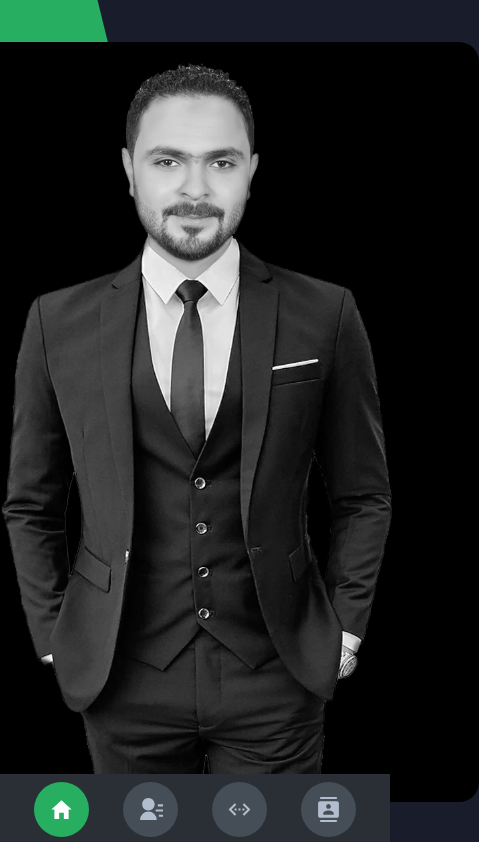
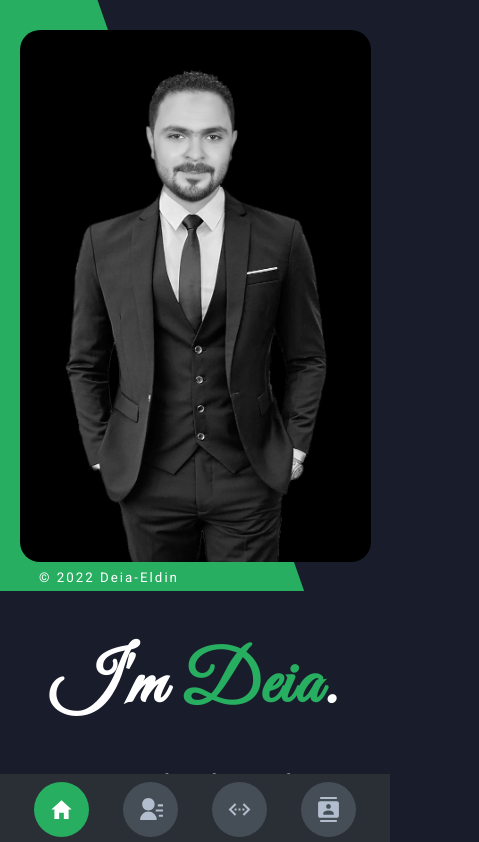
Before and after one commit to DeiaHamad/Project-5-Portfolio-Version-1, a React (Create React App) app: page / in a window 390 px wide. Shown: the top 842 px of the page, 479 px wide, since content can reach past the window. Built offline with nearby package versions, Linux system fonts and the light colour scheme.

Commit message:
deploying my portfolio

```diff
--- a/public/index.html
+++ b/public/index.html
@@ -2,7 +2,7 @@
 <html lang="en">
   <head>
     <meta charset="utf-8" />
-    <link rel="icon" href="./assets/deia/favicon(1).ico" />
+    <link rel="icon" href="%PUBLIC_URL%/assets/deia/favicon(1).ico" />
     <meta name="viewport" content="width=device-width, initial-scale=1" />
     <meta name="description" content="Deia-Eldin Portfolio" />
     <meta name="author" content="Deia ElDin" />
--- a/src/data/myData.js
+++ b/src/data/myData.js
@@ -191,12 +191,12 @@ const myData = {
           {
             lang: "Sass",
             icon: <DiSass className="project-icon" />,
-            codeLines: 1198,
+            codeLines: 1195,
           },
           {
             lang: "React",
             icon: <FaReact className="project-icon" />,
-            codeLines: 1246,
+            codeLines: 1257,
           },
           {
             lang: "Test",
--- a/src/sass/App.css
+++ b/src/sass/App.css
@@ -4,6 +4,8 @@
   display: grid;
   -ms-grid-columns: (1fr)[2];
       grid-template-columns: repeat(2, 1fr);
+  -ms-grid-columns: 60% 40%;
+      grid-template-columns: 60% 40%;
   grid-auto-rows: 100vh;
   padding-left: 0;
 }
@@ -19,6 +21,8 @@
       -ms-flex-pack: center;
           justify-content: center;
   height: 100%;
+  width: 100%;
+  position: relative;
 }
 
 .home .left-home .shape {
@@ -27,7 +31,8 @@
   background-color: var(--color-secondary);
   height: 100%;
   width: 100%;
-  position: relative;
+  position: absolute;
+  z-index: -1;
 }
 
 .home .left-home .img-container {
@@ -40,15 +45,18 @@
   -webkit-box-pack: center;
       -ms-flex-pack: center;
           justify-content: center;
+  -webkit-box-align: end;
+      -ms-flex-align: end;
+          align-items: flex-end;
   background-color: var(--color-black);
-  position: absolute;
   height: 90%;
+  width: 90%;
   border-radius: 20px;
-  padding: 0 70px;
 }
 
 .home .left-home .img-container img {
-  height: 100%;
+  max-height: 95%;
+  max-width: 95%;
   -o-object-fit: cover;
      object-fit: cover;
   -webkit-transition: var(--transition);
@@ -64,7 +72,7 @@
 
 .home .left-home footer {
   position: absolute;
-  left: 5%;
+  left: 10%;
   bottom: 5px;
 }
 
@@ -80,11 +88,14 @@
       -ms-flex-direction: column;
           flex-direction: column;
   margin: auto 0;
+  text-align: center;
+  width: 100%;
 }
 
 .home .right-home h1,
 .home .right-home h3 {
   text-align: center;
+  width: 100%;
 }
 
 .home .right-home h1 span {
@@ -898,6 +909,27 @@
   }
 }
 
+@media all and (max-width: 1200px) and (min-height: 1000px) and (max-height: 1400px) {
+  .home {
+    display: -ms-grid;
+    display: grid;
+    -ms-grid-columns: 1fr !important;
+        grid-template-columns: 1fr !important;
+    -ms-grid-rows: max-content auto !important;
+        grid-template-rows: -webkit-max-content auto !important;
+        grid-template-rows: max-content auto !important;
+    gap: 50px;
+    width: 100vw !important;
+    margin-bottom: 20px;
+  }
+  .home .left-home {
+    width: 85%;
+  }
+  .home .right-home {
+    padding: 0 100px;
+  }
+}
+
 @media all and (max-width: 1150px) {
   section {
     width: 88vw !important;
@@ -916,12 +948,6 @@
 @media all and (max-width: 1070px) {
   section {
     width: 87vw !important;
-  }
-  .home {
-    display: -ms-grid;
-    display: grid;
-    -ms-grid-columns: 500px auto !important;
-        grid-template-columns: 500px auto !important;
   }
   .about-me .skills,
   .about-me .work-experience {
@@ -1014,9 +1040,6 @@
 }
 
 @media all and (max-width: 960px) {
-  .home {
-    gap: 0;
-  }
   .home .right-home h1 {
     font-size: 4.5rem !important;
   }
@@ -1026,12 +1049,6 @@
 }
 
 @media all and (max-width: 935px) {
-  .home {
-    display: -ms-grid;
-    display: grid;
-    -ms-grid-columns: 480px auto !important;
-        grid-template-columns: 480px auto !important;
-  }
   .portfolio .projects .project .top-section {
     width: 325px;
   }
@@ -1040,6 +1057,12 @@
 @media all and (max-width: 900px) {
   section {
     width: 85vw !important;
+  }
+  .home {
+    display: -ms-grid;
+    display: grid;
+    -ms-grid-columns: 68% 32% !important;
+        grid-template-columns: 68% 32% !important;
   }
   .about-me .skills {
     gap: 50px 30px;
@@ -1087,19 +1110,24 @@
   }
 }
 
-@media all and (max-width: 800px) {
+@media all and (max-width: 850px) {
   .home {
     display: -ms-grid;
     display: grid;
-    -ms-grid-columns: 380px auto !important;
-        grid-template-columns: 380px auto !important;
-    gap: 10px;
+    -ms-grid-columns: 1fr !important;
+        grid-template-columns: 1fr !important;
+    -ms-grid-rows: max-content auto !important;
+        grid-template-rows: -webkit-max-content auto !important;
+        grid-template-rows: max-content auto !important;
+    gap: 50px;
+    width: 100vw !important;
+    margin-bottom: 20px;
   }
-  .home .left-home .img-container {
-    padding: 0 20px;
+  .home .left-home {
+    width: 85%;
   }
-  .home .right-home h3 {
-    margin: 30px 0;
+  .home .right-home {
+    padding: 0 100px;
   }
 }
 
@@ -1115,21 +1143,15 @@
     display: grid;
     -ms-grid-columns: 1fr !important;
         grid-template-columns: 1fr !important;
-    -ms-grid-rows: 100vh auto !important;
-        grid-template-rows: 100vh auto !important;
+    -ms-grid-rows: max-content auto !important;
+        grid-template-rows: -webkit-max-content auto !important;
+        grid-template-rows: max-content auto !important;
     gap: 50px;
     width: 100vw !important;
     margin-bottom: 20px;
   }
   .home .left-home {
-    width: 90%;
-  }
-  .home .left-home .img-container {
-    padding: 0 70px;
-  }
-  .home .left-home footer {
-    left: 20%;
-    bottom: -5px;
+    width: 85%;
   }
   .home .right-home {
     padding: 0 100px;
@@ -1163,9 +1185,6 @@
 }
 
 @media all and (max-width: 650px) {
-  .home .right-home p {
-    text-align: center;
-  }
   .about-me .infos {
     display: -webkit-box;
     display: -ms-flexbox;
@@ -1311,6 +1330,13 @@
 }
 
 @media all and (max-width: 400px) {
+  .section-title h2 {
+    font-size: 2.2rem !important;
+  }
+  .section-title h3 {
+    font-size: 0.8rem !important;
+    top: 85% !important;
+  }
   .about-me .skills .lvl-container .percentage-container p {
     width: 20% !important;
   }
@@ -1332,15 +1358,6 @@
 }
 
 @media all and (max-width: 380px) {
-  .section-title h2 {
-    font-size: 2.6rem !important;
-  }
-  .section-title h3 {
-    font-size: 1rem !important;
-  }
-  .home .left-home .img-container {
-    padding: 0 50px;
-  }
   .home .right-home h1 {
     font-size: 4rem !important;
   }
--- a/src/sass/_home.scss
+++ b/src/sass/_home.scss
@@ -2,31 +2,36 @@
 
 .home {
   @include grid(2);
+  grid-template-columns: 60% 40%;
   grid-auto-rows: 100vh;
   padding-left: 0;
 
   .left-home {
     @include flex(row);
     height: 100%;
+    width: 100%;
+    position: relative;
 
     .shape {
       clip-path: polygon(0 0, 25% 0, 78% 100%, 0% 100%);
       background-color: var(--color-secondary);
       height: 100%;
       width: 100%;
-      position: relative;
+      position: absolute;
+      z-index: -1;
     }
 
     .img-container {
       @include flex(row);
+      align-items: flex-end;
       background-color: var(--color-black);
-      position: absolute;
       height: 90%;
+      width: 90%;
       border-radius: 20px;
-      padding: 0 70px;
 
       img {
-        height: 100%;
+        max-height: 95%;
+        max-width: 95%;
         object-fit: cover;
         transition: var(--transition);
         filter: grayscale(100%);
@@ -39,7 +44,7 @@
 
     footer {
       position: absolute;
-      left: 5%;
+      left: 10%;
       bottom: 5px;
     }
   }
@@ -47,10 +52,13 @@
   .right-home {
     @include flex(column);
     margin: auto 0;
+    text-align: center;
+    width: 100%;
 
     h1,
     h3 {
       text-align: center;
+      width: 100%;
     }
 
     h1 {
--- a/src/sass/_media.scss
+++ b/src/sass/_media.scss
@@ -10,6 +10,23 @@
   .portfolio {
     .projects {
       gap: 50px 40px;
+    }
+  }
+}
+
+@media all and (max-width: 1200px) and (min-height: 1000px) and (max-height: 1400px) {
+  .home {
+    display: grid;
+    grid-template-columns: 1fr !important;
+    grid-template-rows: max-content auto !important;
+    gap: 50px;
+    width: 100vw !important;
+    margin-bottom: 20px;
+    .left-home {
+      width: 85%;
+    }
+    .right-home {
+      padding: 0 100px;
     }
   }
 }
@@ -44,10 +61,6 @@
 @media all and (max-width: 1070px) {
   section {
     width: 87vw !important;
-  }
-  .home {
-    display: grid;
-    grid-template-columns: 500px auto !important;
   }
   .about-me {
     .skills,
@@ -136,7 +149,6 @@
 
 @media all and (max-width: 960px) {
   .home {
-    gap: 0;
     .right-home {
       h1 {
         font-size: 4.5rem !important;
@@ -149,10 +161,6 @@
 }
 
 @media all and (max-width: 935px) {
-  .home {
-    display: grid;
-    grid-template-columns: 480px auto !important;
-  }
   .portfolio {
     .projects {
       .project {
@@ -167,6 +175,10 @@
 @media all and (max-width: 900px) {
   section {
     width: 85vw !important;
+  }
+  .home {
+    display: grid;
+    grid-template-columns: 68% 32% !important;
   }
   .about-me {
     .skills {
@@ -220,20 +232,19 @@
   }
 }
 
-@media all and (max-width: 800px) {
+@media all and (max-width: 850px) {
   .home {
     display: grid;
-    grid-template-columns: 380px auto !important;
-    gap: 10px;
+    grid-template-columns: 1fr !important;
+    grid-template-rows: max-content auto !important;
+    gap: 50px;
+    width: 100vw !important;
+    margin-bottom: 20px;
     .left-home {
-      .img-container {
-        padding: 0 20px;
-      }
+      width: 85%;
     }
     .right-home {
-      h3 {
-        margin: 30px 0;
-      }
+      padding: 0 100px;
     }
   }
 }
@@ -248,24 +259,13 @@
   .home {
     display: grid;
     grid-template-columns: 1fr !important;
-    grid-template-rows: 100vh auto !important;
+    grid-template-rows: max-content auto !important;
     gap: 50px;
     width: 100vw !important;
     margin-bottom: 20px;
-
     .left-home {
-      width: 90%;
-
-      .img-container {
-        padding: 0 70px;
-      }
-
-      footer {
-        left: 20%;
-        bottom: -5px;
-      }
+      width: 85%;
     }
-
     .right-home {
       padding: 0 100px;
     }
@@ -300,13 +300,6 @@
 }
 
 @media all and (max-width: 650px) {
-  .home {
-    .right-home {
-      p {
-        text-align: center;
-      }
-    }
-  }
   .about-me {
     .infos {
       @include flex(column);
@@ -466,6 +459,15 @@
 }
 
 @media all and (max-width: 400px) {
+  .section-title {
+    h2 {
+      font-size: 2.2rem !important;
+    }
+    h3 {
+      font-size: 0.8rem !important;
+      top: 85% !important;
+    }
+  }
   .about-me {
     .skills {
       .lvl-container {
@@ -490,20 +492,7 @@
 }
 
 @media all and (max-width: 380px) {
-  .section-title {
-    h2 {
-      font-size: 2.6rem !important;
-    }
-    h3 {
-      font-size: 1rem !important;
-    }
-  }
   .home {
-    .left-home {
-      .img-container {
-        padding: 0 50px;
-      }
-    }
     .right-home {
       h1 {
         font-size: 4rem !important;
```
Also changed, not shown: public/manifest.json, 1 other file (tests, documents, lock files or other folders).
